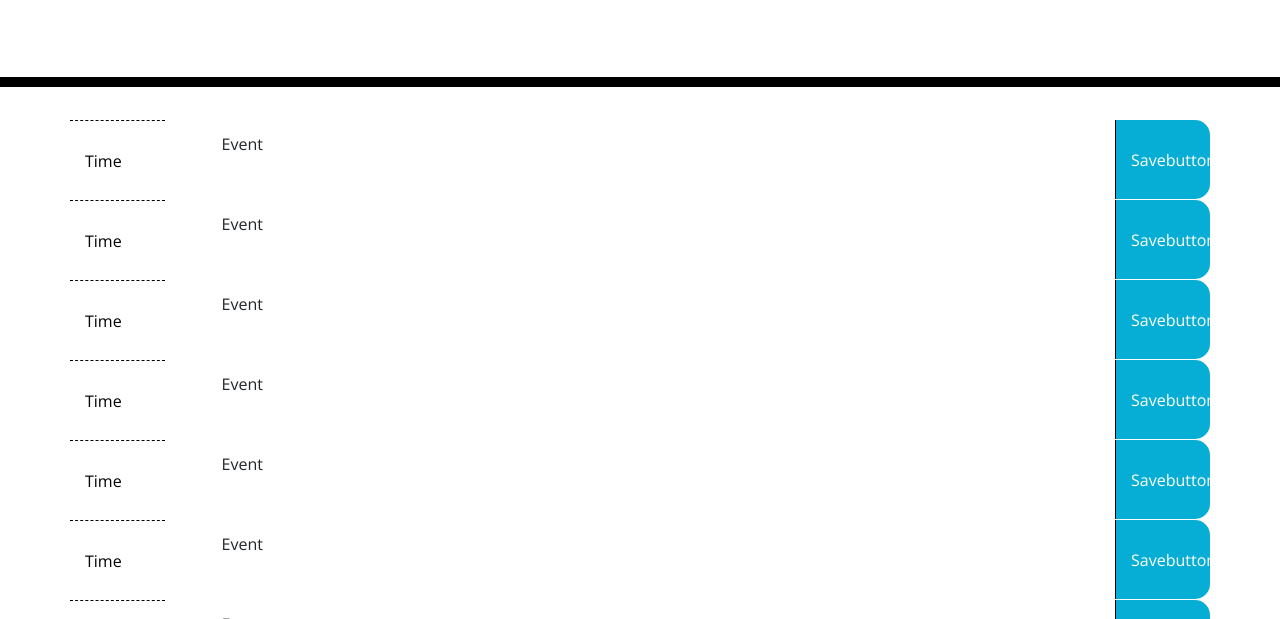
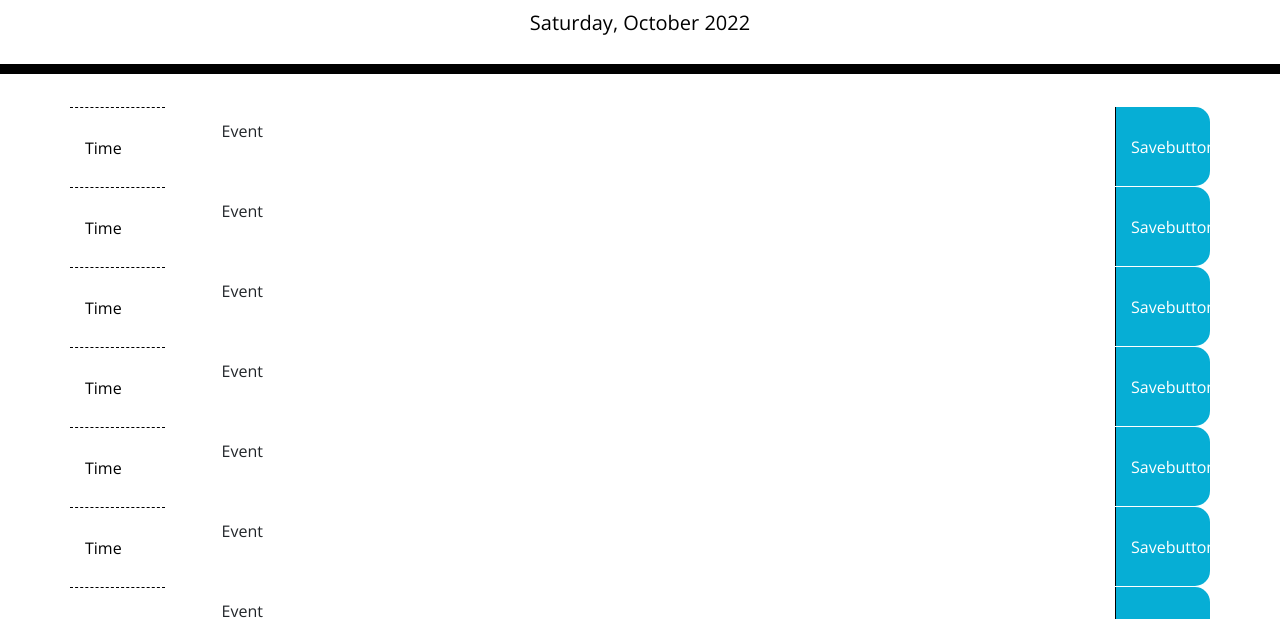
Before and after one commit to CodySaal/work-day-scheduler, a plain HTML site: page index.html in a window 1280 px wide. Shown: the part 181-800 px from the top of the page. Drawn offline with nearby package versions, Linux system fonts and the light colour scheme.

Commit message:
Added in the current date to the top of page

```diff
--- a/assets/style.css
+++ b/assets/style.css
@@ -19,6 +19,7 @@ textarea {
   color: black;
   border-radius: 0;
   border-bottom: 10px solid black;
+  padding-bottom: 15px;
 }
 
 .description {
@@ -69,3 +70,7 @@ textarea {
   font-size: 20px;
   transition: all 0.3s ease-in-out;
 }
+
+/* .lead {
+
+} */
--- a/index.html
+++ b/index.html
@@ -133,5 +133,6 @@
 
     <script src="https://cdnjs.cloudflare.com/ajax/libs/jquery/3.2.1/jquery.min.js"></script>
     <script src="https://cdnjs.cloudflare.com/ajax/libs/moment.js/2.24.0/moment.min.js"></script>
+    <script src="script.js"></script>
   </body>
 </html>
--- a/script.js
+++ b/script.js
@@ -0,0 +1,6 @@
+var currentDayEl = $("#currentDay")
+
+console.log(currentDayEl)
+var todayHeader = moment().format("dddd, MMMM YYYY")
+
+currentDayEl.text(todayHeader)
```
